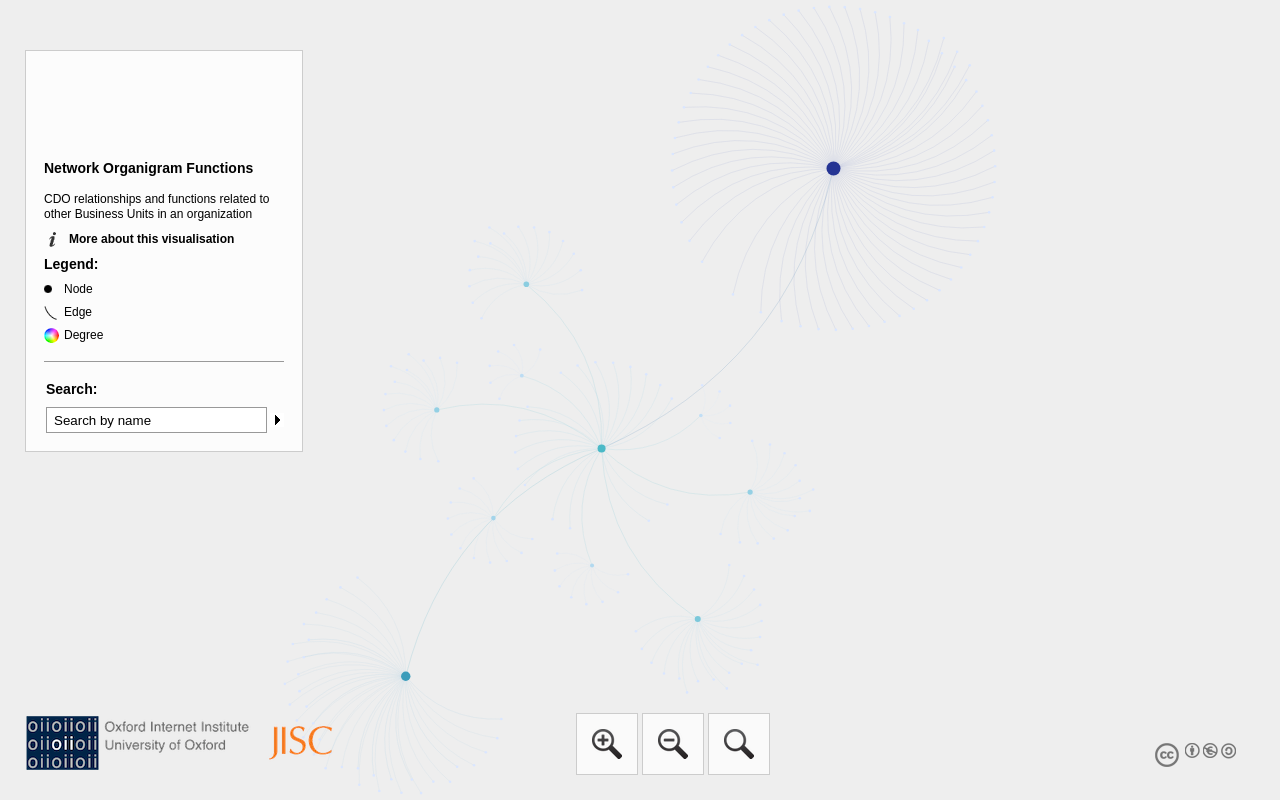
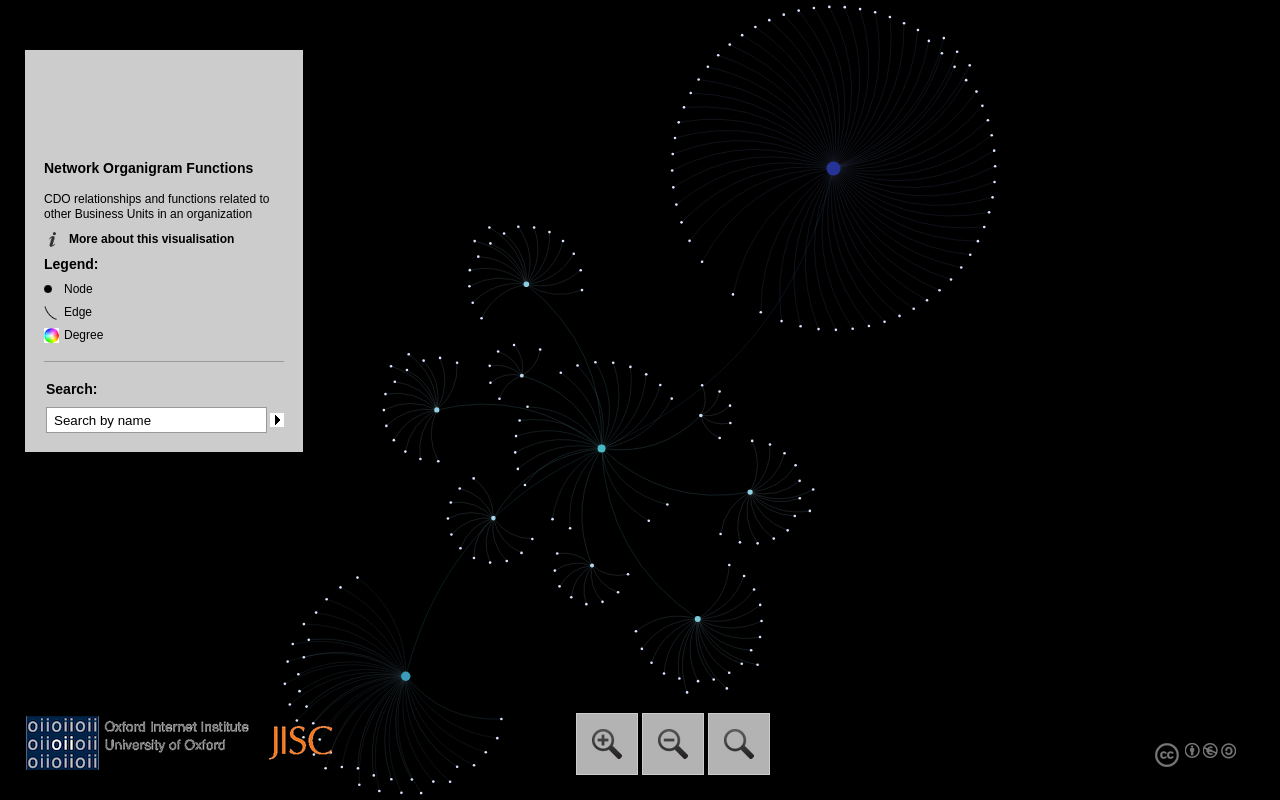
Before and after one commit to effebrt/DIM, a plain HTML site: page index.html in a window 1280 px wide. Drawn offline with Linux system fonts and the light colour scheme.

Commit message:
Update style.css

```diff
--- a/css/style.css
+++ b/css/style.css
@@ -37,7 +37,7 @@ html,body {
 	height: 100%;
 	top: 0;
 	left: 0;
-	background-color: #eee;
+	background-color: #000;
 	background-position: center center;
 	background-repeat: no-repeat;
 	-webkit-touch-callout: none;
```
